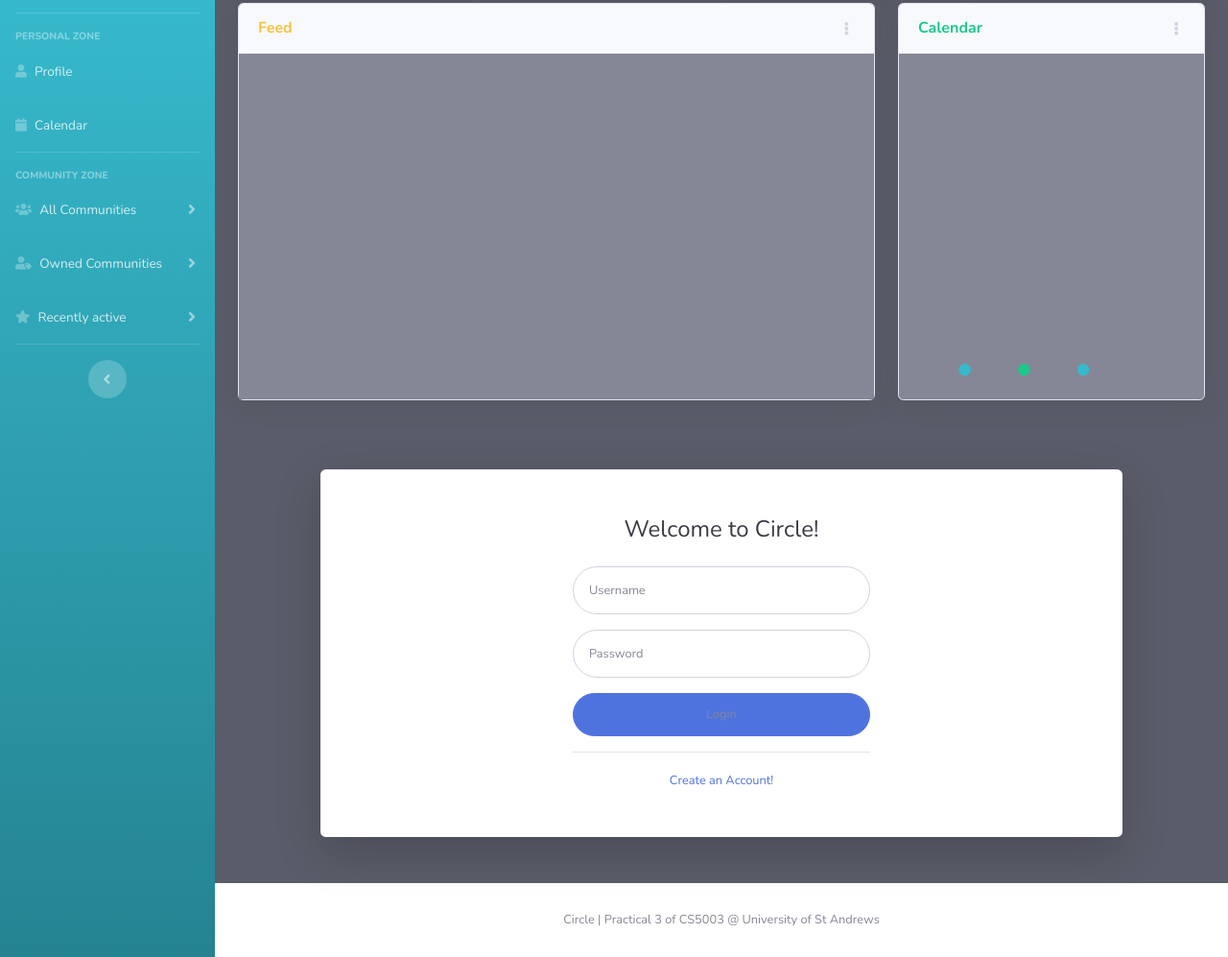
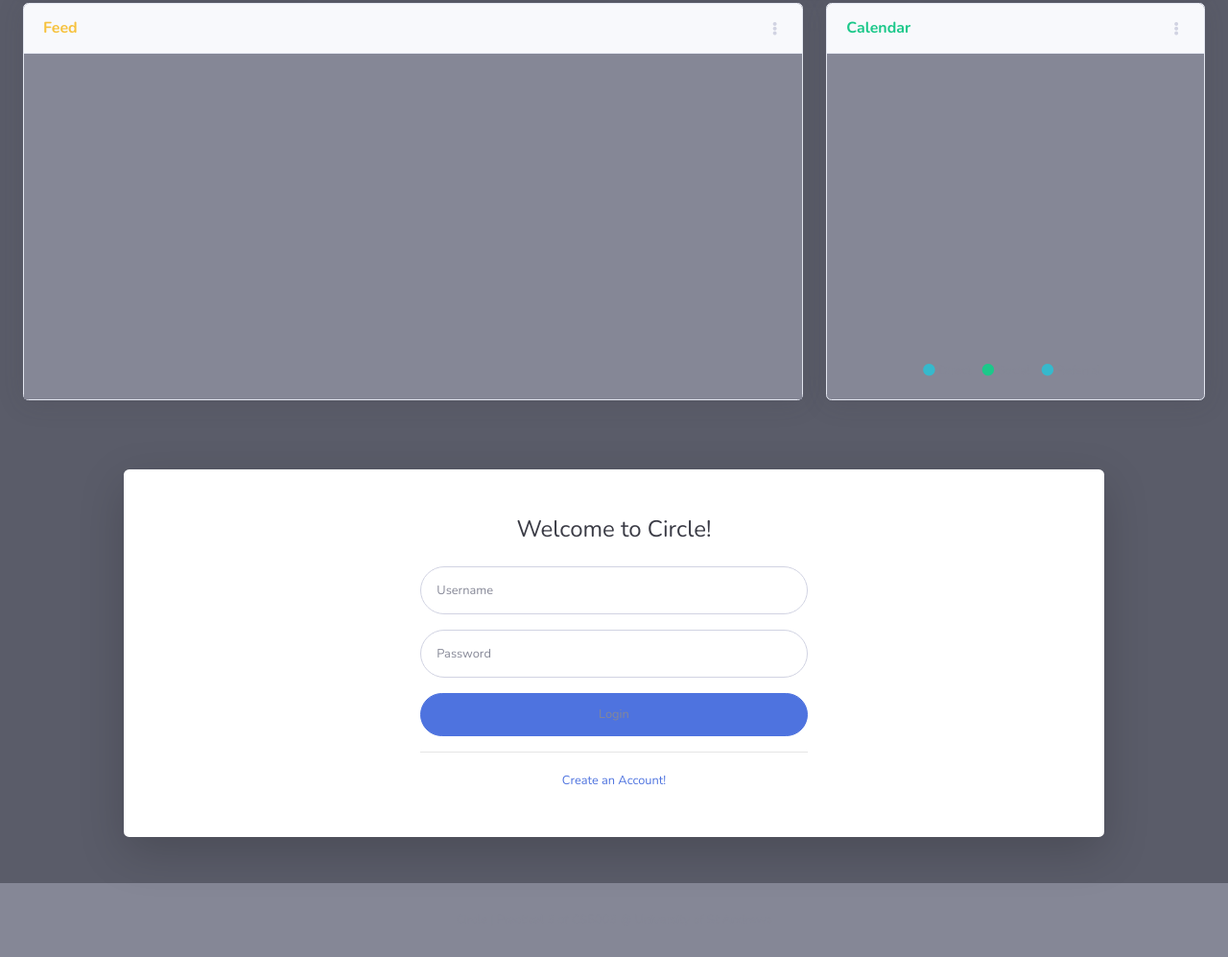
Before and after one commit to leo-pfeiffer/Circle, a website with bundled scripts: page Content/index.html in a window 1280 px wide. Shown: the part 114-1111 px from the top of the page at 96% size. Built offline with nearby package versions, Linux system fonts and the light colour scheme.

Commit message:
Sidenav vue

```diff
--- a/Content/index.html
+++ b/Content/index.html
@@ -40,6 +40,7 @@
     <div id="wrapper">
 
         <!-- Sidebar -->
+        <div id="sidenav" v-show="state !== 'login'">
         <ul class="navbar-nav bg-gradient-info sidebar sidebar-dark accordion" id="accordionSidebar">
 
             <!-- Sidebar - Brand -->
@@ -150,6 +151,7 @@
             </div>
 
         </ul>
+        </div>
         <!-- End of Sidebar -->
 
         <!-- Content Wrapper -->
@@ -423,7 +425,7 @@
             <!-- End of Main Content -->
 
             <!-- Footer -->
-            <footer class="sticky-footer bg-white">
+            <footer class="sticky-footer bg-secondary">
                 <div class="container my-auto">
                     <div class="copyright text-center my-auto">
                         <span>Circle | Practical 3 of CS5003 @ University of St Andrews</span>
--- a/Content/js/modules/page.js
+++ b/Content/js/modules/page.js
@@ -15,6 +15,19 @@ const makeHeaderVue = function() {
     })
 }
 
+const makeSidenavVue = function() {
+    const sidenavVue = new Vue({
+        el: "#sidenav",
+        computed: {
+            state() {
+                return client.state;
+            }
+        }
+    })
+}
+
+
 export const makePage = function() {
     makeHeaderVue();
+    makeSidenavVue();
 }
```
